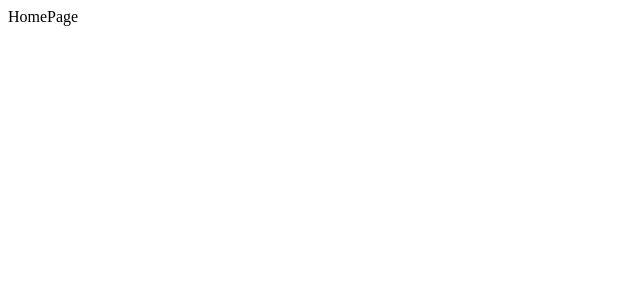
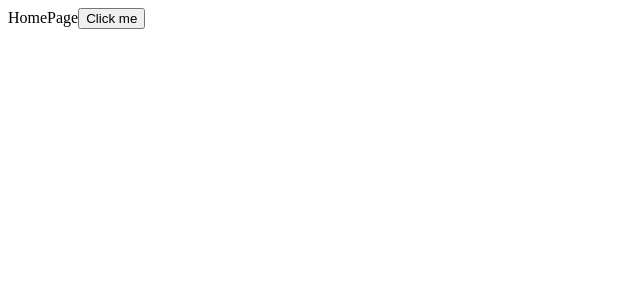
Before and after one commit to JoanaMas/thesis-time-manager, a React (Vite) app: page / in a window 1280 px wide. Shown: the top 300 px of the page, without its empty margins (0-640 px from the left). Built offline with nearby package versions, Linux system fonts and the light colour scheme.

Commit message:
2: Redux state management integration completed

```diff
--- a/package.json
+++ b/package.json
@@ -10,10 +10,11 @@
     "preview": "vite preview"
   },
   "dependencies": {
-    "@reduxjs/toolkit": "^1.9.5",
     "prettier": "^2.8.8",
     "react": "^18.2.0",
     "react-dom": "^18.2.0",
+    "react-redux": "^8.0.5",
+    "@reduxjs/toolkit": "^1.9.5",
     "react-router-dom": "^6.11.2",
     "redux": "^4.2.1",
     "sass": "^1.62.1"
--- /dev/null
+++ b/src/pages/BlogPage.tsx
@@ -0,0 +1,9 @@
+import { FC, ReactElement }from 'react';
+
+const BlogPage: FC = (): ReactElement => {
+  return (
+    <div>BlogPage</div>
+  );
+};
+
+export default BlogPage;
--- /dev/null
+++ b/src/pages/Dashboard.tsx
@@ -0,0 +1,9 @@
+import { FC, ReactElement } from 'react';
+
+const Dashboard: FC = (): ReactElement => {
+  return (
+    <div>Dashboard</div>
+  );
+};
+
+export default Dashboard;
--- a/src/pages/HomePage.tsx
+++ b/src/pages/HomePage.tsx
@@ -1,8 +1,24 @@
 import { FC, ReactElement } from 'react';
+// Redux
+import { useAppSelector, useAppDispatch } from '../redux/hooks';
+import { changeErrorMessage } from '../redux/features/errorSlice';
+
 
 const HomePage: FC = (): ReactElement => {
+
+  const error = useAppSelector(state => state.error.error);
+  console.log(error);
+
+  const dispatch = useAppDispatch();
+  const changeError = () => {
+    dispatch(changeErrorMessage('Kaip sekasi?'));
+  };
+
   return (
-    <div>HomePage</div>
+    <div>HomePage
+      {error}
+      <button onClick={changeError}>Click me</button>
+    </div>
   );
 };
 
--- /dev/null
+++ b/src/redux/features/errorSlice.ts
@@ -0,0 +1,26 @@
+import { createSlice, PayloadAction } from '@reduxjs/toolkit';
+
+interface InitialState {
+    error: string;
+}
+
+const initialState: InitialState = {
+    error: '',
+};
+
+export const errorSlice = createSlice({
+    name: 'error',
+    initialState,
+
+    reducers: {
+
+      changeErrorMessage: (state, action: PayloadAction<string>) => {
+        state.error = action.payload;
+      },
+
+    },
+  });
+
+  export const { changeErrorMessage } = errorSlice.actions;
+
+  export default errorSlice.reducer;
--- /dev/null
+++ b/src/redux/hooks.ts
@@ -0,0 +1,6 @@
+import { TypedUseSelectorHook, useDispatch, useSelector } from 'react-redux';
+import type { RootState, AppDispatch } from './store';
+
+// HOOKS TO USE IN EVERY COMPONENET
+export const useAppSelector: TypedUseSelectorHook<RootState> = useSelector;
+export const useAppDispatch = () => useDispatch<AppDispatch>();
--- /dev/null
+++ b/src/redux/store.ts
@@ -0,0 +1,14 @@
+import { configureStore } from '@reduxjs/toolkit';
+// Slices
+import errorReducer from './features/errorSlice';
+
+// STATE MANAGEMENT
+export const store = configureStore({
+    reducer: {
+        error: errorReducer
+    }
+});
+
+
+export type RootState = ReturnType<typeof store.getState>
+export type AppDispatch = typeof store.dispatch
```
Also changed, not shown: src/main.tsx (+11 -12 lines), src/router/router.tsx (added, +20 -0 lines), 1 other file (tests, documents, lock files or other folders).
